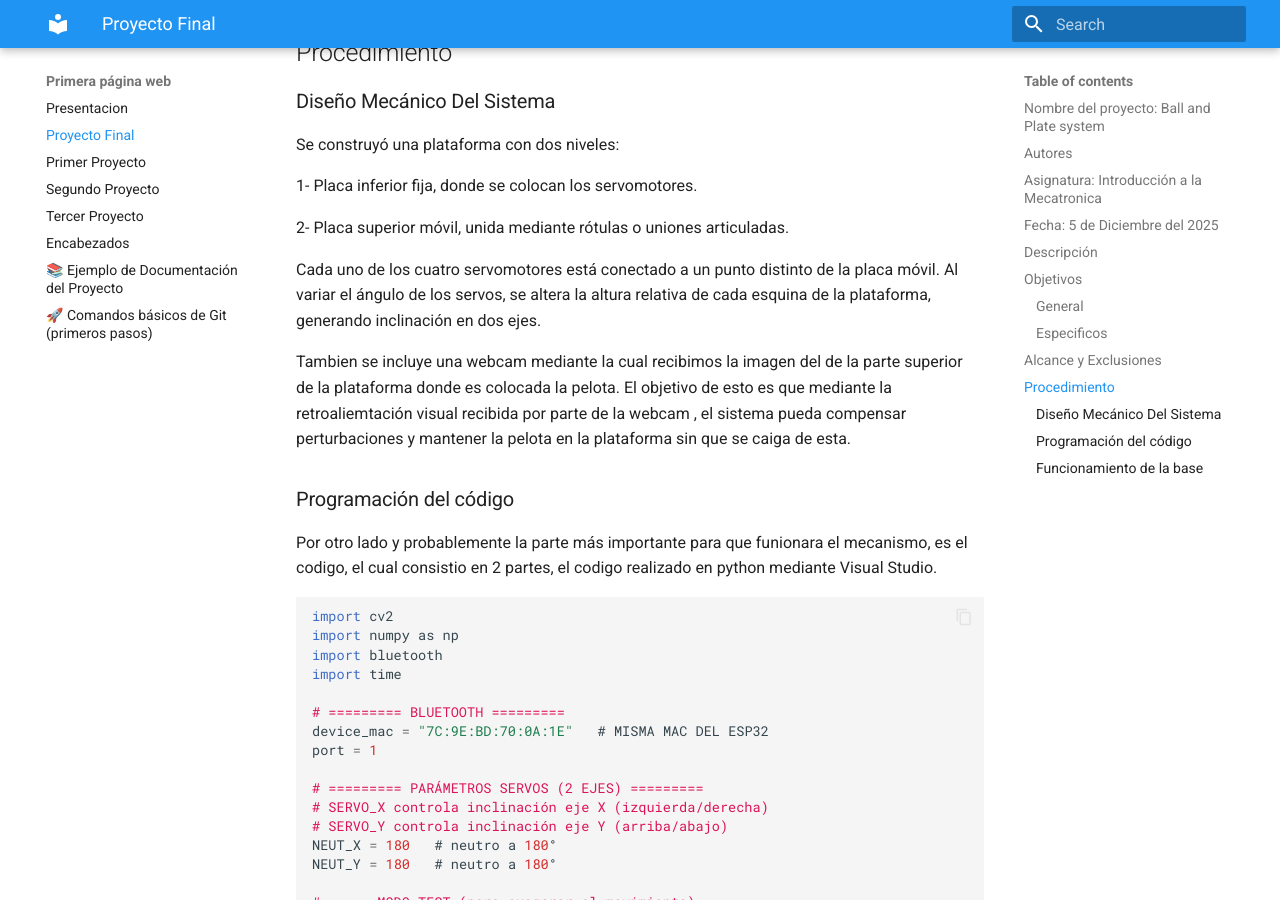
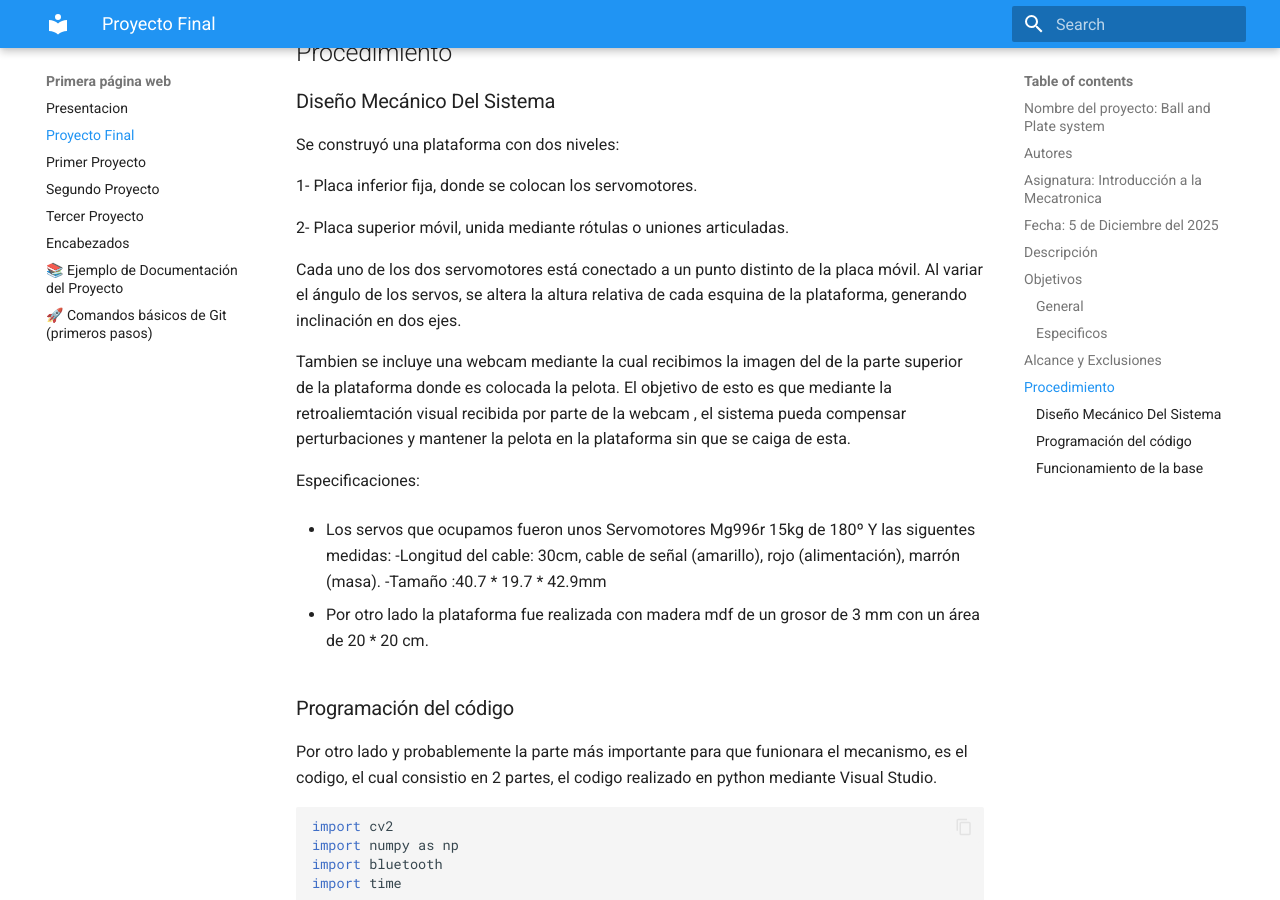
Before and after one commit to Rodrigo-ZC/ZC-ARCHS, an MkDocs documentation site: the page built from docs/Ball_and_plade_system.md, in a window 1280 px wide and 900 px high, scrolled down 1671 px. Built offline with MkDocs 1.6.1 and Material for MkDocs 9.7.7, drawn with Linux system fonts in a browser that asks for light colours.

Commit message:
Update Ball_and_plade_system.md

```diff
--- a/docs/Ball_and_plade_system.md
+++ b/docs/Ball_and_plade_system.md
@@ -55,9 +55,18 @@ Se construyó una plataforma con dos niveles:
 2- Placa superior móvil, unida mediante rótulas o uniones articuladas.
 
 
-Cada uno de los cuatro servomotores está conectado a un punto distinto de la placa móvil. Al variar el ángulo de los servos, se altera la altura relativa de cada esquina de la plataforma, generando inclinación en dos ejes.
+Cada uno de los dos servomotores está conectado a un punto distinto de la placa móvil. Al variar el ángulo de los servos, se altera la altura relativa de cada esquina de la plataforma, generando inclinación en dos ejes.
 
 Tambien se incluye una webcam mediante la cual recibimos la imagen del de la parte superior de la plataforma donde es colocada la pelota. El objetivo de esto es que mediante la retroaliemtación visual recibida por parte de la webcam , el sistema pueda compensar perturbaciones y mantener la pelota en la plataforma sin que se caiga de esta.
+
+Especificaciones:
+
+- Los servos que ocupamos fueron unos Servomotores Mg996r 15kg de 180º
+   Y las siguentes medidas:
+      -Longitud del cable: 30cm, cable de señal (amarillo), rojo (alimentación), marrón (masa).
+      -Tamaño :40.7 * 19.7 * 42.9mm
+
+- Por otro lado la plataforma fue realizada con madera mdf de un grosor de 3 mm con un área de 20 * 20 cm.
 
 ###Programación del código
 
```
